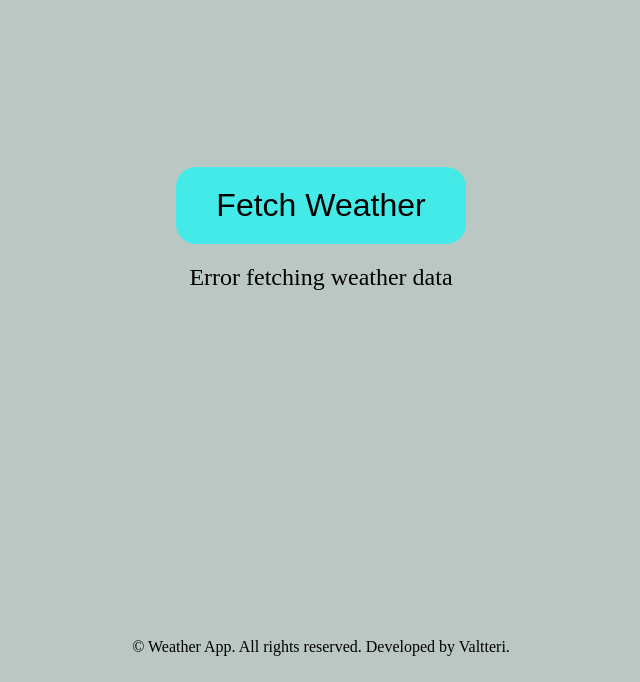
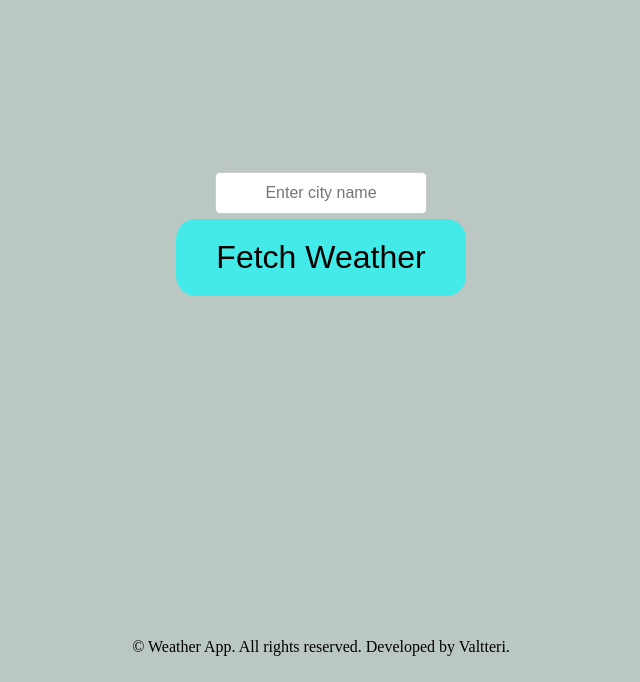
Before and after one commit to ValtteriTuni/WeatherApp, a plain HTML site: page public/index.html in a window 1280 px wide. Both pictures are taken after a click on the button "Fetch Weather". Shown: the part 118-800 px from the top of the page, without its empty margins (319-959 px from the left). Drawn offline with Linux system fonts and the light colour scheme; no server answers.

Commit message:
temp by city name

```diff
--- a/public/api.js
+++ b/public/api.js
@@ -1,5 +1,3 @@
-// api.js
-
 // Importing functions for displaying weather
 import { setBackgroundColor } from './weatherDisplay.js';
 import { kelvinToCelcius } from './degreeConverter.js';
@@ -7,7 +5,13 @@ import { kelvinToCelcius } from './degreeConverter.js';
 // Function to fetch weather data using async/await
 const fetchWeather = async () => {
   try {
-    const response = await fetch('/api/weather'); // Call the server-side endpoint
+    const city = document.getElementById('city-input').value; // Get the city name from the input box
+    if (!city) {
+      alert("City name is required");
+      return;
+    }
+
+    const response = await fetch(`/api/weather?city=${encodeURIComponent(city)}`); // Call the server-side endpoint with the city query parameter
     if (!response.ok) {
       throw new Error('Network response was not ok');
     }
--- a/public/index.html
+++ b/public/index.html
@@ -17,6 +17,7 @@
   <!-- main content -->
   <section>
     <div class="box">
+      <input type="text" id="city-input" placeholder="Enter city name" />
       <button id="fetch-weather-btn">Fetch Weather</button>
       <div id="weather-info">
         <div id="current-temp"></div>
--- a/public/styles.css
+++ b/public/styles.css
@@ -69,3 +69,14 @@ footer {
     border-radius: 10px;
     text-align: center;
 }
+/* city input box */
+#city-input {
+    text-align: center;
+    margin: 5px;
+    width: 200px;
+    height: 30px;
+    font-size: 16px;
+    padding: 5px;
+    border: 1px solid #ccc;
+    border-radius: 5px;
+}
```
Also changed, not shown: server.js (+9 -4 lines).
